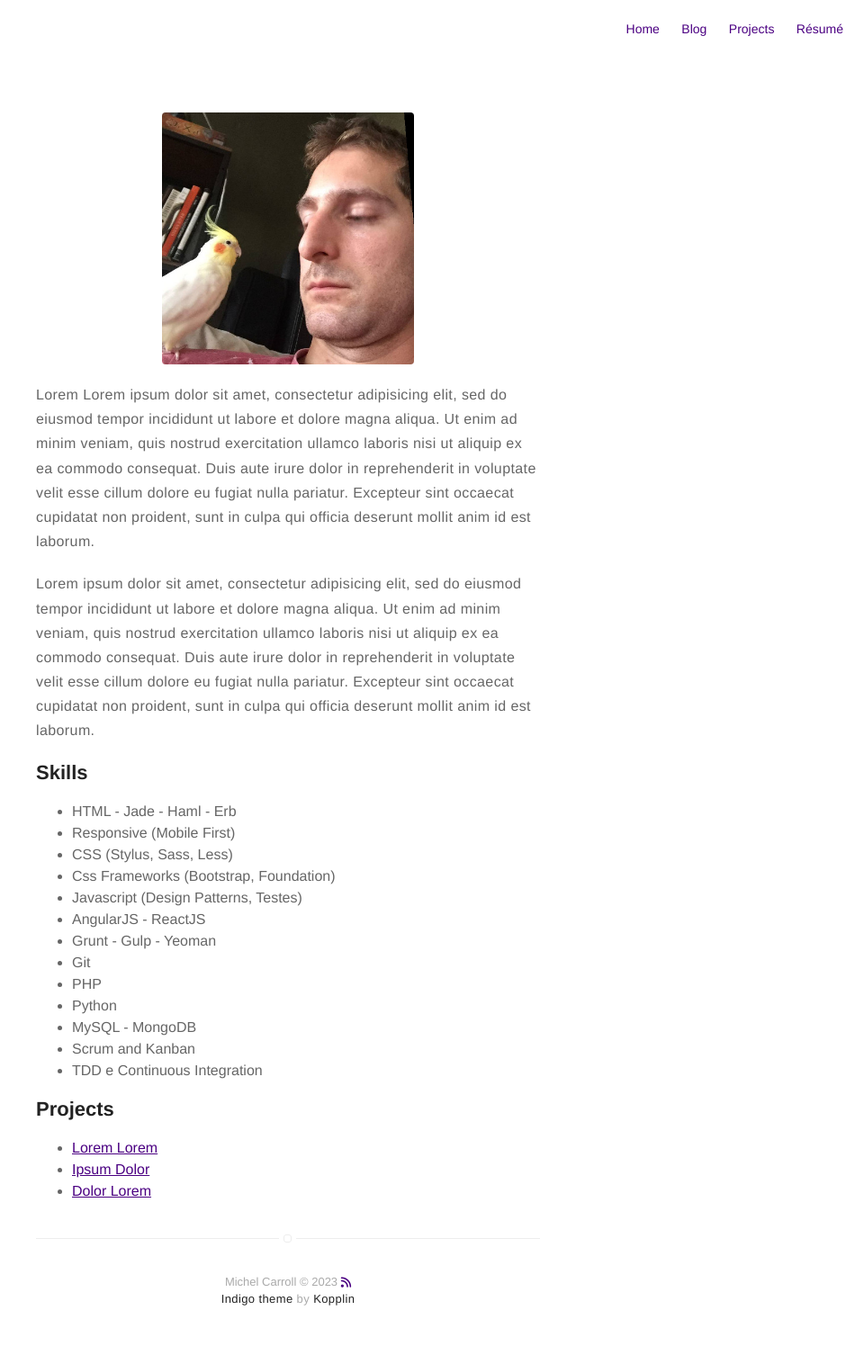
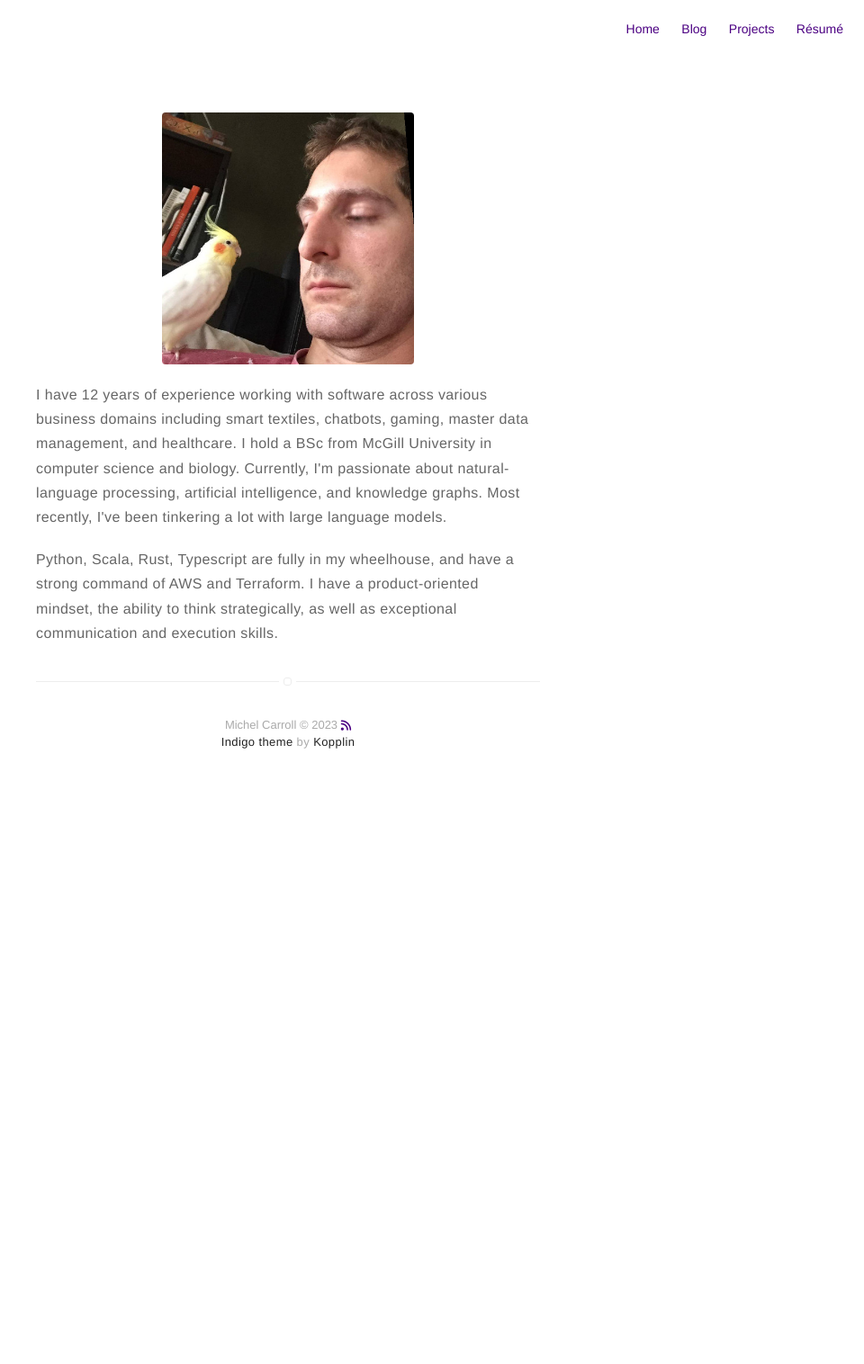
Before and after one commit to MichelCarroll/personal-website, a Jekyll site: the page built from about.md, in a window 1280 px wide. Shown: the whole page at 90% size, without its empty margins (320-1280 px from the left). Built offline with Jekyll 4.4.1, drawn with Linux system fonts in a browser that asks for light colours; nearby versions of some CDN libraries; after the commit the page ends 900 px from its top, so only the background shows below that.

Commit message:
Correct path

```diff
--- a/_config.yml
+++ b/_config.yml
@@ -1,8 +1,7 @@
 # main text of home
 title: Michel Carroll
-bio: A Person who travels the world eating noodles
+bio: I architect and develop cutting-edge AI products for tech startups.
 
-# twitter summary info
 description: A blog about technology and stuff related
 
 # if it's an external image, update below for true
@@ -12,7 +11,7 @@ picture: assets/images/profile.jpeg
 
 # your site color theme, true for dark theme,
 # false to light theme, auto to switch with system.
-dark-theme: auto
+dark-theme: false
 
 # If you want to include your resume, set to true
 # and specify source (external or local).
@@ -20,7 +19,7 @@ resume: true
 resume-external: true
 resume-url: https://google.com/?q=my+resume
 
-url: https://michelcarroll.github.io
+url: https://mcar.dev
 # your url: https://USERNAME.github.io
 
 permalink: /:title/
--- a/_sass/base/variables.sass
+++ b/_sass/base/variables.sass
@@ -10,7 +10,7 @@ $omega: #fff
 $zeta: #000
 $kappa: #27f36a26
 
-$thin-font: 300
+$thin-font: 400
 
 $mobile: "only screen and (max-width: 400px)"
 $tablet: "only screen and (min-width: 400px) and (max-width: 1050px)"
--- a/about.md
+++ b/about.md
@@ -4,42 +4,6 @@ layout: page
 ---
 ![Profile Image]({% if site.external-image %}{{ site.picture }}{% else %}{{ site.url }}/{{ site.picture }}{% endif %})
 
-<p>Lorem Lorem ipsum dolor sit amet, consectetur adipisicing elit, sed do eiusmod
-tempor incididunt ut labore et dolore magna aliqua. Ut enim ad minim veniam,
-quis nostrud exercitation ullamco laboris nisi ut aliquip ex ea commodo
-consequat. Duis aute irure dolor in reprehenderit in voluptate velit esse
-cillum dolore eu fugiat nulla pariatur. Excepteur sint occaecat cupidatat non
-proident, sunt in culpa qui officia deserunt mollit anim id est laborum.</p>
+<p>I have 12 years of experience working with software across various business domains including smart textiles, chatbots, gaming, master data management, and healthcare. I hold a BSc from McGill University in computer science and biology. Currently, I'm passionate about natural-language processing, artificial intelligence, and knowledge graphs. Most recently, I've been tinkering a lot with large language models.</p>
 
-<p>Lorem ipsum dolor sit amet, consectetur adipisicing elit, sed do eiusmod
-tempor incididunt ut labore et dolore magna aliqua. Ut enim ad minim veniam,
-quis nostrud exercitation ullamco laboris nisi ut aliquip ex ea commodo
-consequat. Duis aute irure dolor in reprehenderit in voluptate velit esse
-cillum dolore eu fugiat nulla pariatur. Excepteur sint occaecat cupidatat non
-proident, sunt in culpa qui officia deserunt mollit anim id est laborum.</p>
-
-<h2>Skills</h2>
-
-<ul class="skill-list">
-	<li>HTML - Jade - Haml - Erb</li>
-	<li>Responsive (Mobile First)</li>
-	<li>CSS (Stylus, Sass, Less)</li>
-	<li>Css Frameworks (Bootstrap, Foundation)</li>
-	<li>Javascript (Design Patterns, Testes)</li>
-	<li>AngularJS - ReactJS</li>
-	<li>Grunt - Gulp - Yeoman</li>
-	<li>Git</li>
-	<li>PHP</li>
-	<li>Python</li>
-	<li>MySQL - MongoDB</li>
-	<li>Scrum and Kanban</li>
-	<li>TDD e Continuous Integration</li>
-</ul>
-
-<h2>Projects</h2>
-
-<ul>
-	<li><a href="https://github.com/">Lorem Lorem</a></li>
-	<li><a href="https://github.com/">Ipsum Dolor</a></li>
-	<li><a href="https://github.com/">Dolor Lorem</a></li>
-</ul>
+<p>Python, Scala, Rust, Typescript are fully in my wheelhouse, and have a strong command of AWS and Terraform. I have a product-oriented mindset, the ability to think strategically, as well as exceptional communication and execution skills.</p>
```
Also changed, not shown: 1 other file.
